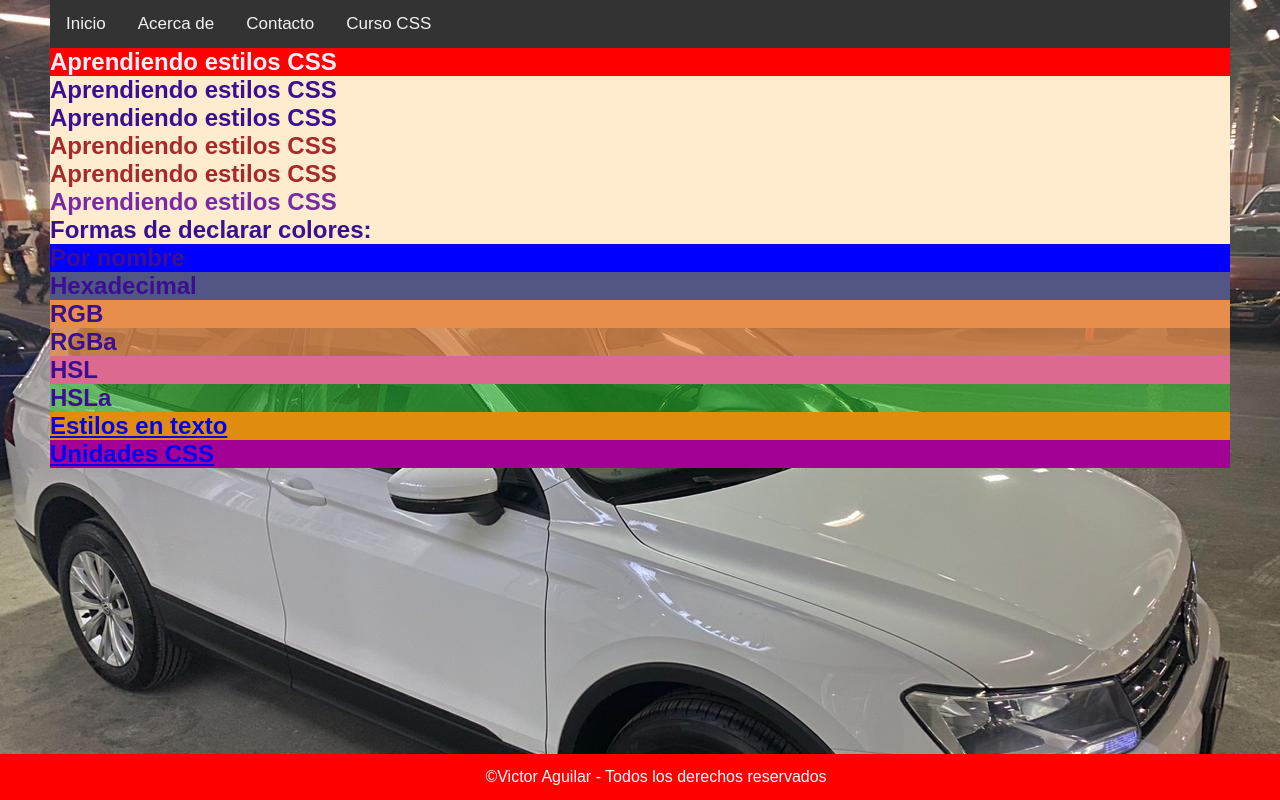
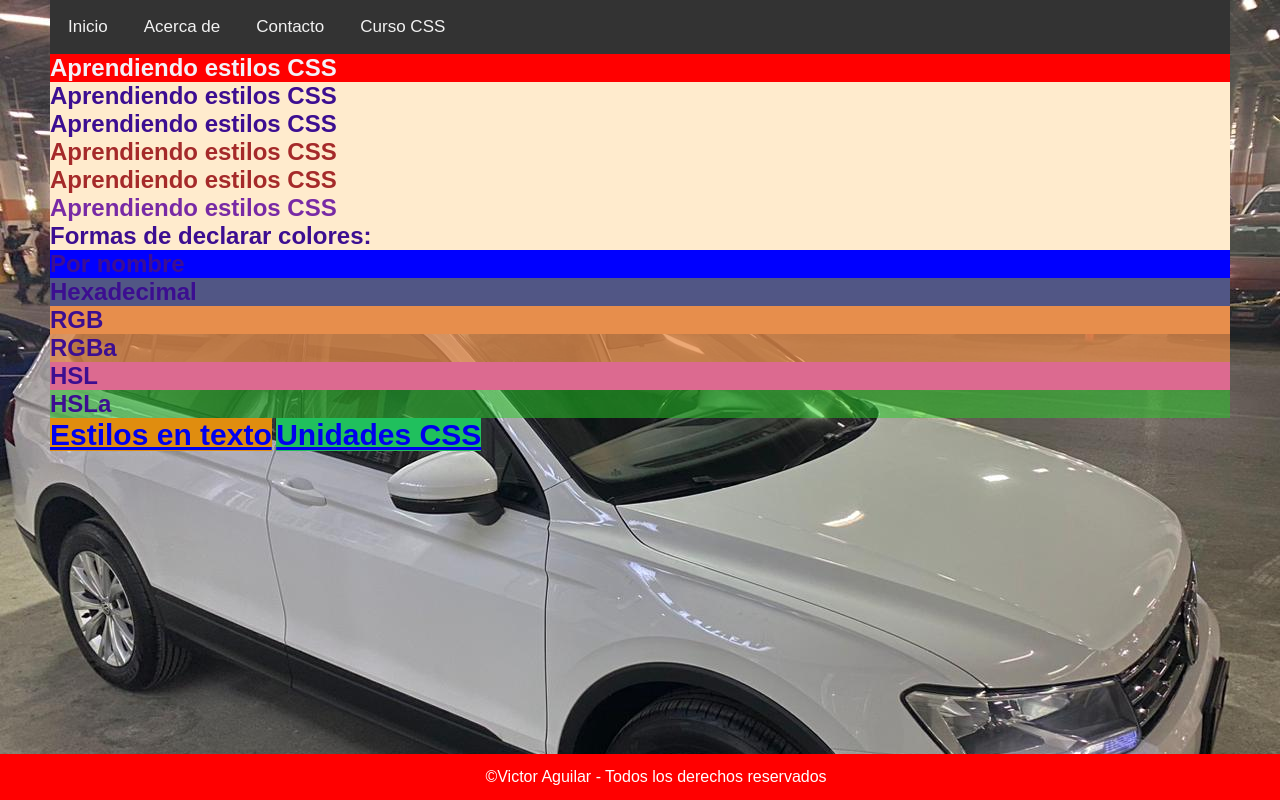
Before and after one commit to AdvinculaVictor/web-platform-static, a plain HTML site: page cursocss.html in a window 1280 px wide. Drawn offline with Linux system fonts and the light colour scheme; a web font is replaced by a local one.

```diff
--- a/cursocss.html
+++ b/cursocss.html
@@ -31,8 +31,8 @@
   <h2 class="hsl">HSL</h2>
   <h2 class="hsla">HSLa</h2>
 
-  <h2 class="texto"><a href="textoCss.html">Estilos en texto</a></h2>
-  <h2 class="unidades"><a href="unidades.html">Unidades CSS</a></h2>
+  <spam class="texto"><a href="textoCss.html">Estilos en texto</a></spam>
+  <spam class="unidades"><a href="unidades.html">Unidades CSS</a></spam>
 </section>
 <footer>&copyVictor Aguilar - Todos los derechos reservados</footer>
 </body>
--- a/styleTexto.css
+++ b/styleTexto.css
@@ -62,3 +62,7 @@ a:hover{
   margin-left: 15%; */
   margin: 10% 15% 10% 15%;
 }
+
+.botonIzq{
+  width:50px;
+}
--- a/stylesCursoCSS.css
+++ b/stylesCursoCSS.css
@@ -24,9 +24,10 @@ nav a {
   display: block;
   color: #f2f2f2;
   text-align: center;
-  padding: 14px 16px;
+  padding: 14px 15px;
   text-decoration: none;
   font-size: 17px;
+  margin: 3px;
 }
 
 nav a:hover {
@@ -48,18 +49,24 @@ h2{
   background-color: blanchedalmond;
 }
 
-h2.texto{
+.texto{
   color:rgb(71, 231, 231);
   background-color: rgb(224, 141, 15);
+  font-weight:bold;
+  font-size: 30px;
 }
 
-h2.unidades{
+.unidades{
   color:rgb(204, 238, 14);
-  background-color: rgb(163, 0, 150);
+  background-color: rgb(32, 192, 93);
+  width: 50%;
+  font-weight:bold;
+  font-size: 30px;
 }
 
 #titulo {
   color:rgb(120, 42, 165);
+
 }
 h2.brown{
   color:brown;
```
Also changed, not shown: modelocaja.css (added, +7 -0 lines), modelocaja.html (added, +13 -0 lines), stylesunidades.css (+6 -2 lines), textoCss.html (+5 -3 lines), unidades.html (+4 -1 lines), imagenes/flecha-izquierda.png (added).
